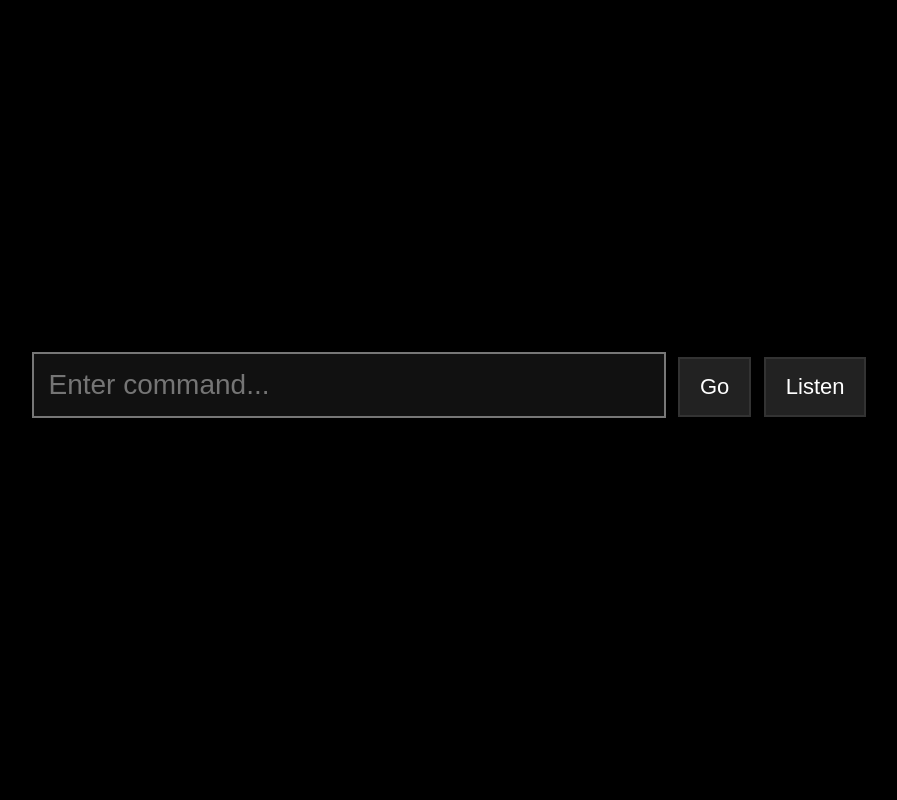
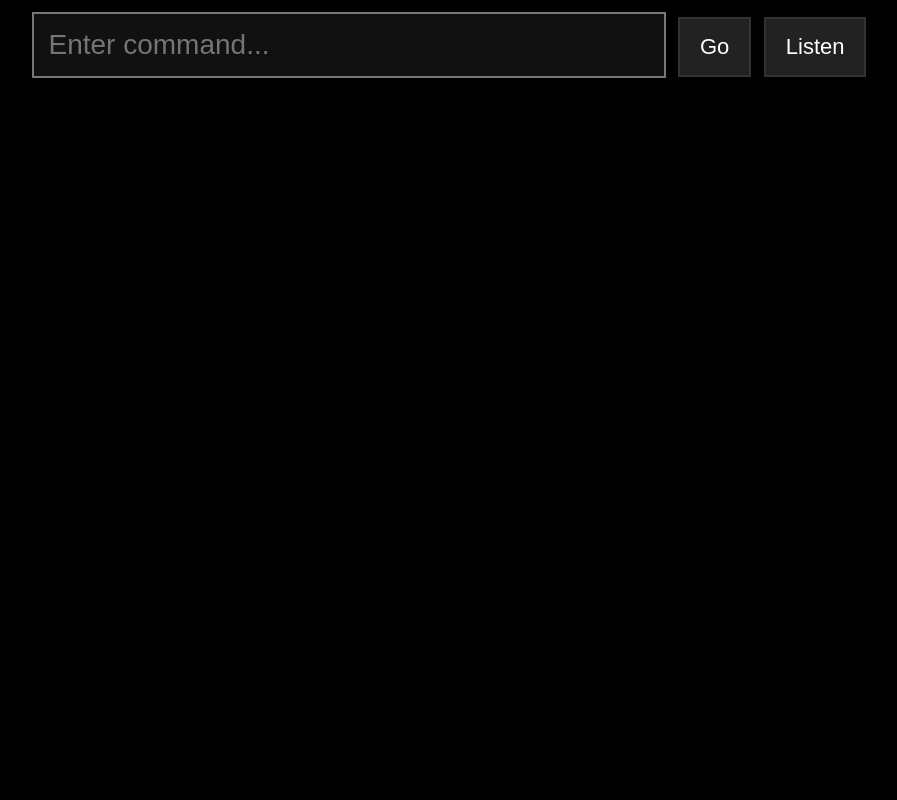
Before and after one commit to blobthejob/MasterLock, a Flask app: page / in a window 1280 px wide. Shown: the whole page, without its empty margins (191-1088 px from the left). Run offline with Flask 3, Linux system fonts and the light colour scheme.

Commit message:
stickayyy

```diff
--- a/templates/index.html
+++ b/templates/index.html
@@ -1,25 +1,26 @@
 <!DOCTYPE html>
 <html>
 <script>
-console.log("Version: 4")
+console.log("HTML Version: 5")
 </script>
 <head>
     <title>Master Lock</title>
 
     <style>
+
 	body {
 	    background: black;
  	   color: #440033;
  	   margin: 0;
-            height: 100vh;
-            display: flex;
-            justify-content: center;
-            align-items: center;
+	    min-height: 100vh;
 	    font-family: Arial, sans-serif;
 	}
 
 	.container {
 	    text-align: center;
+	    width: 100%;
+	    max-height: 100vh;
+	    overflow-y: auto;
 	}
 
         input {
@@ -35,6 +36,14 @@ console.log("Version: 4")
 
         input:focus {
             border-color: #777;
+        }
+
+	#commandForm {
+ 	   position: sticky;
+  	  top: 0;
+  	  z-index: 1000;
+  	  background: black;
+  	  padding: 12px 0;
 	}
 
         button {
```
Lines whose indentation alone changed are shown as unchanged.
